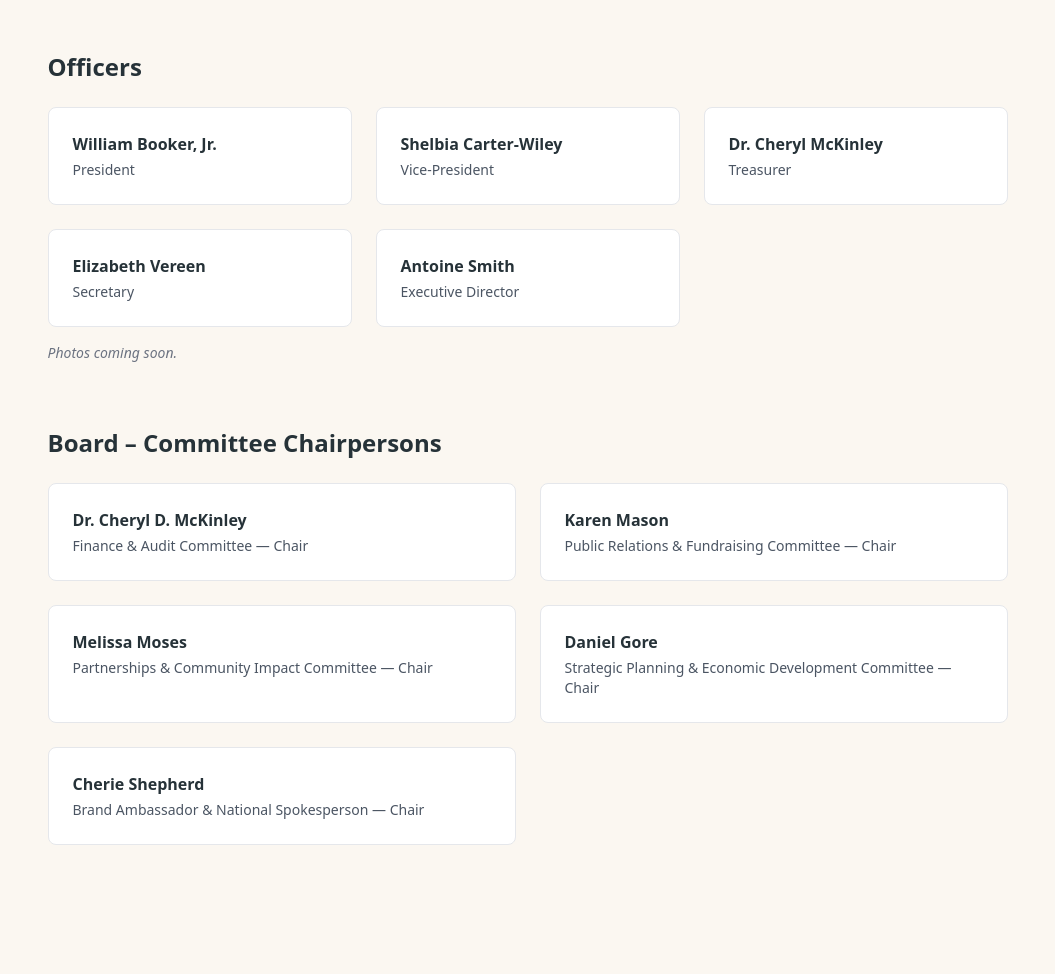
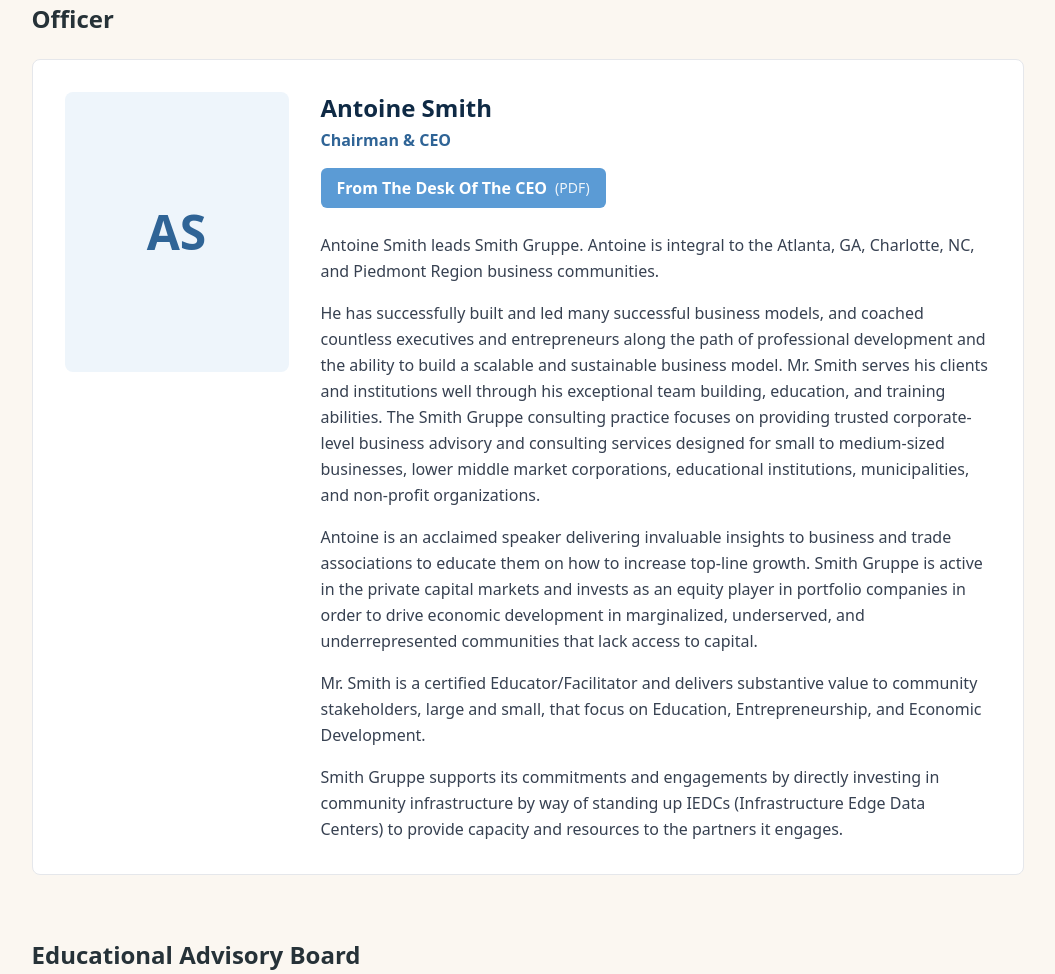
Before and after one commit to Helwingv/E3-CoE, an Astro site: page /about/board-and-team in a window 1280 px wide. Shown: the part 243-1217 px from the top of the page, without its empty margins (105-1160 px from the left). Built offline with nearby package versions, Linux system fonts and the light colour scheme; Astro itself is replaced by a stand-in of ours.

Commit message:
Board and Team: list only Antoine Smith and Dr. Cheryl D. McKinley
Replace the officer and committee lists with Antoine Smith (Chairman & CEO)
and Dr. Cheryl D. McKinley (Chair, Educational Advisory Board), with their
bios, a From The Desk Of The CEO button linking to the PDF letter, and
initials placeholders where photos will go.

Co-Authored-By: Claude Opus 5.5 <noreply@anthropic.com>

```diff
--- a/src/pages/about/board-and-team.astro
+++ b/src/pages/about/board-and-team.astro
@@ -2,87 +2,114 @@
 import PageLayout from "../../layouts/PageLayout.astro";
 import Card from "../../components/Card.astro";
 import SectionHeading from "../../components/SectionHeading.astro";
+
+/**
+ * People shown on this page.
+ * Photos: put the file in public/images/team/ (portrait 4:5, 800x1000)
+ * and set `photo` to its path, e.g. "/images/team/antoine-smith.jpg".
+ * Until a photo is set, the card shows the person's initials.
+ */
+const ceoLetterUrl =
+  "https://1954850.fs1.hubspotusercontent-na1.net/hubfs/1954850/SmithGruppe_E3CoELetterFromTheDeskOfTheCEO-PressReleaseVersion.pdf";
+
+const sections = [
+  {
+    heading: "Officer",
+    people: [
+      {
+        name: "Antoine Smith",
+        role: "Chairman & CEO",
+        initials: "AS",
+        photo: undefined as string | undefined,
+        showCeoLetter: true,
+        bio: [
+          "Antoine Smith leads Smith Gruppe. Antoine is integral to the Atlanta, GA, Charlotte, NC, and Piedmont Region business communities.",
+          "He has successfully built and led many successful business models, and coached countless executives and entrepreneurs along the path of professional development and the ability to build a scalable and sustainable business model. Mr. Smith serves his clients and institutions well through his exceptional team building, education, and training abilities. The Smith Gruppe consulting practice focuses on providing trusted corporate-level business advisory and consulting services designed for small to medium-sized businesses, lower middle market corporations, educational institutions, municipalities, and non-profit organizations.",
+          "Antoine is an acclaimed speaker delivering invaluable insights to business and trade associations to educate them on how to increase top-line growth. Smith Gruppe is active in the private capital markets and invests as an equity player in portfolio companies in order to drive economic development in marginalized, underserved, and underrepresented communities that lack access to capital.",
+          "Mr. Smith is a certified Educator/Facilitator and delivers substantive value to community stakeholders, large and small, that focus on Education, Entrepreneurship, and Economic Development.",
+          "Smith Gruppe supports its commitments and engagements by directly investing in community infrastructure by way of standing up IEDCs (Infrastructure Edge Data Centers) to provide capacity and resources to the partners it engages.",
+        ],
+      },
+    ],
+  },
+  {
+    heading: "Educational Advisory Board",
+    people: [
+      {
+        name: "Dr. Cheryl D. McKinley",
+        role: "Chair, E³ CoE Educational Advisory Board",
+        initials: "CM",
+        photo: undefined as string | undefined,
+        showCeoLetter: false,
+        bio: [
+          "Dr. Cheryl McKinley serves as the Chairperson of the E³ Center of Excellence (E³ CoE) Educational Advisory Board, bringing more than two decades of distinguished leadership experience spanning banking, finance, consulting, education, ministry, and community transformation.",
+          "A visionary strategist with a servant’s heart, Dr. McKinley stands at the intersection of fiscal stewardship, educational empowerment, and mission-driven leadership—helping shape the E³ CoE’s commitment to reconceptualizing education as an engine of economic mobility, workforce readiness, and generational impact.",
+          "As a seasoned financial and educational executive, Dr. McKinley has built a reputation for aligning organizational vision with measurable outcomes through transparent governance, disciplined operational leadership, and values-centered execution. Her expertise includes budget development and oversight, board and donor financial reporting, internal controls and audits, compliance management, and long-range cash flow forecasting—critical competencies that strengthen the E³ CoE’s ability to scale sustainable initiatives across Education, Economic Development, and Entrepreneurship ecosystems.",
+          "Dr. McKinley’s academic journey reflects a lifelong commitment to excellence, leadership, and transformational learning. Her multidisciplinary educational background includes advanced studies and degrees in leadership, finance, accounting, educational leadership, human resources, mathematics, and biblical studies. She is currently completing a Doctor of Business Administration (DBA) in Finance at Walden University and holds a Doctorate in Leadership from Apostolos Leadership University. She also earned an MBA in Finance, Accounting, and Business from American InterContinental University and a Master of Education in Educational Leadership from American College of Education.",
+          "Beyond her executive credentials, Dr. McKinley is deeply respected as a community advocate, Overseer, Pastor, Principal, and mentor throughout the United States. Her work has consistently centered on uplifting youth, strengthening families, and empowering underserved communities through education, leadership development, and faith-centered service. Her ability to connect strategic systems thinking with compassion-driven leadership embodies the very essence of the E³ CoE mission.",
+          "Under her leadership, the Educational Advisory Board helps guide the E³ CoE’s national vision to bridge learning with livelihood, align education with real-world workforce demands, and ensure that underserved populations are equipped not only to participate in the future economy—but to lead it.",
+          "Dr. McKinley believes that education is not merely about instruction—it is about activation. Activation of purpose. Activation of opportunity. Activation of human potential.",
+          "And through the E³ CoE Business Model, she continues to help build a future where communities are no longer defined by barriers, but by the brilliance that emerges when people are given the tools, guidance, and infrastructure to thrive.",
+        ],
+      },
+    ],
+  },
+];
 ---
 
 <PageLayout title="Board & Team" intro="Meet the leaders driving our mission.">
-  <section class="mx-auto max-w-7xl px-4 py-12 space-y-16">
+  <section class="space-y-16">
+    {sections.map((section) => (
+      <section>
+        <SectionHeading>{section.heading}</SectionHeading>
 
-    <!-- Officers -->
-    <section>
-      <SectionHeading>Officers</SectionHeading>
+        {section.people.map((person) => (
+          <Card padding="lg" hover={false}>
+            <div class="flex flex-col gap-8 md:flex-row">
+              <div class="shrink-0 md:w-56">
+                {person.photo ? (
+                  <img
+                    src={person.photo}
+                    alt={`Photo of ${person.name}`}
+                    width="800"
+                    height="1000"
+                    loading="lazy"
+                    class="aspect-[4/5] w-48 rounded-lg object-cover md:w-56"
+                  />
+                ) : (
+                  <div
+                    class="flex aspect-[4/5] w-48 items-center justify-center rounded-lg bg-e3-50 md:w-56"
+                    aria-hidden="true"
+                  >
+                    <span class="text-5xl font-bold text-e3-700">{person.initials}</span>
+                  </div>
+                )}
+              </div>
 
-      <div class="grid gap-6 sm:grid-cols-2 lg:grid-cols-3">
-        <Card padding="md">
-          <h3 class="font-semibold">William Booker, Jr.</h3>
-          <p class="text-sm text-gray-600 mt-1">President</p>
-        </Card>
+              <div class="min-w-0">
+                <h3 class="text-2xl font-bold text-e3-900">{person.name}</h3>
+                <p class="mt-1 font-semibold text-e3-700">{person.role}</p>
 
-        <Card padding="md">
-          <h3 class="font-semibold">Shelbia Carter-Wiley</h3>
-          <p class="text-sm text-gray-600 mt-1">Vice-President</p>
-        </Card>
+                {person.showCeoLetter && (
+                  <a
+                    href={ceoLetterUrl}
+                    target="_blank"
+                    rel="noopener noreferrer"
+                    class="mt-4 inline-flex items-center gap-2 rounded-md bg-e3 px-4 py-2 font-semibold text-white transition-colors hover:bg-e3-600"
+                  >
+                    From The Desk Of The CEO
+                    <span class="text-sm font-normal opacity-90">(PDF)</span>
+                  </a>
+                )}
 
-        <Card padding="md">
-          <h3 class="font-semibold">Dr. Cheryl McKinley</h3>
-          <p class="text-sm text-gray-600 mt-1">Treasurer</p>
-        </Card>
-
-        <Card padding="md">
-          <h3 class="font-semibold">Elizabeth Vereen</h3>
-          <p class="text-sm text-gray-600 mt-1">Secretary</p>
-        </Card>
-
-        <Card padding="md">
-          <h3 class="font-semibold">Antoine Smith</h3>
-          <p class="text-sm text-gray-600 mt-1">Executive Director</p>
-        </Card>
-      </div>
-
-      <p class="mt-4 text-sm text-gray-500 italic">Photos coming soon.</p>
-    </section>
-
-    <!-- Board Committee Chairpersons -->
-    <section>
-      <SectionHeading>Board – Committee Chairpersons</SectionHeading>
-
-      <div class="grid gap-6 md:grid-cols-2">
-        <Card padding="md">
-          <h3 class="font-semibold">Dr. Cheryl D. McKinley</h3>
-          <p class="text-sm text-gray-600 mt-1">
-            Finance &amp; Audit Committee — Chair
-          </p>
-        </Card>
-
-        <Card padding="md">
-          <h3 class="font-semibold">Karen Mason</h3>
-          <p class="text-sm text-gray-600 mt-1">
-            Public Relations &amp; Fundraising Committee — Chair
-          </p>
-        </Card>
-
-        <Card padding="md">
-          <h3 class="font-semibold">Melissa Moses</h3>
-          <p class="text-sm text-gray-600 mt-1">
-            Partnerships &amp; Community Impact Committee — Chair
-          </p>
-        </Card>
-
-        <Card padding="md">
-          <h3 class="font-semibold">Daniel Gore</h3>
-          <p class="text-sm text-gray-600 mt-1">
-            Strategic Planning &amp; Economic Development Committee — Chair
-          </p>
-        </Card>
-
-        <Card padding="md">
-          <h3 class="font-semibold">Cherie Shepherd</h3>
-          <p class="text-sm text-gray-600 mt-1">
-            Brand Ambassador &amp; National Spokesperson — Chair
-          </p>
-        </Card>
-
-      </div>
-    </section>
-
+                <div class="mt-6 space-y-4 leading-relaxed text-gray-700">
+                  {person.bio.map((paragraph) => <p>{paragraph}</p>)}
+                </div>
+              </div>
+            </div>
+          </Card>
+        ))}
+      </section>
+    ))}
   </section>
 </PageLayout>
```
